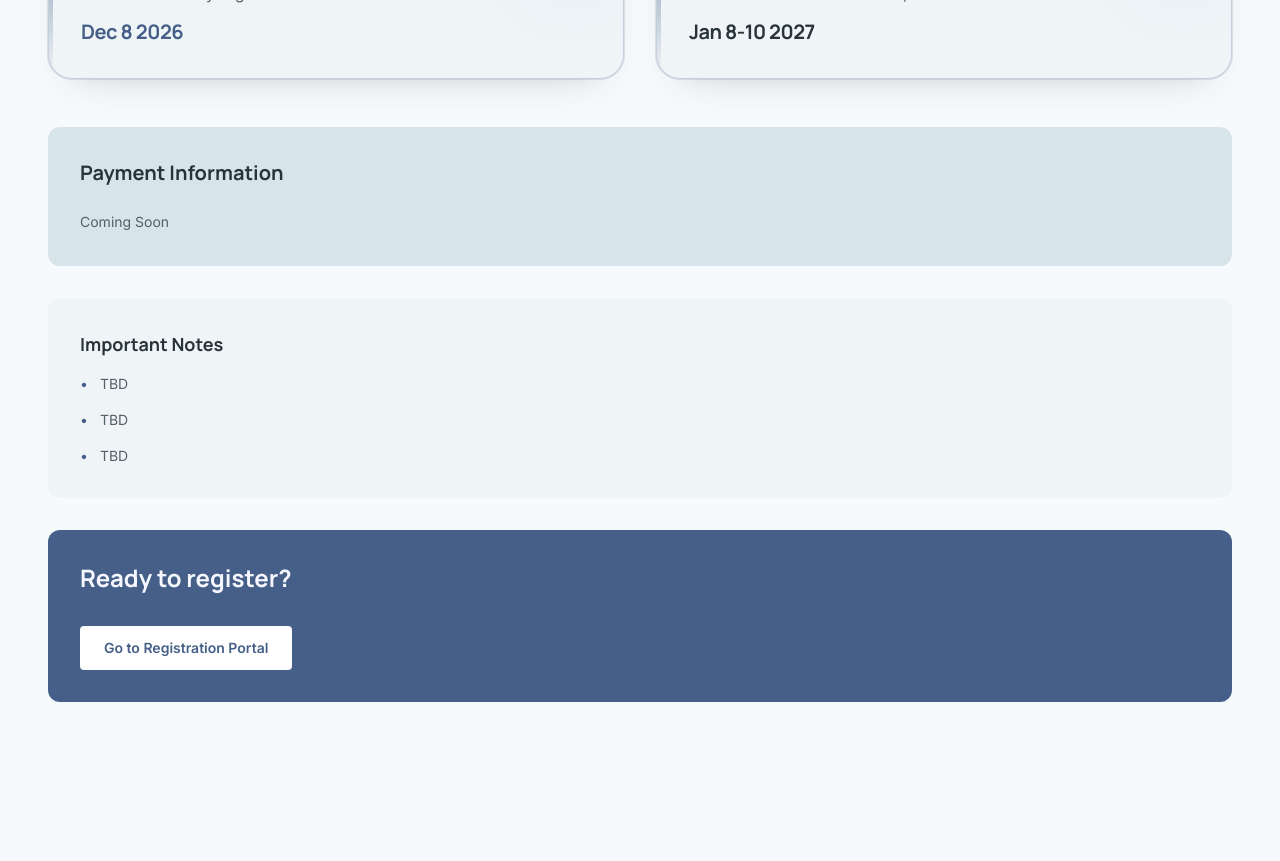
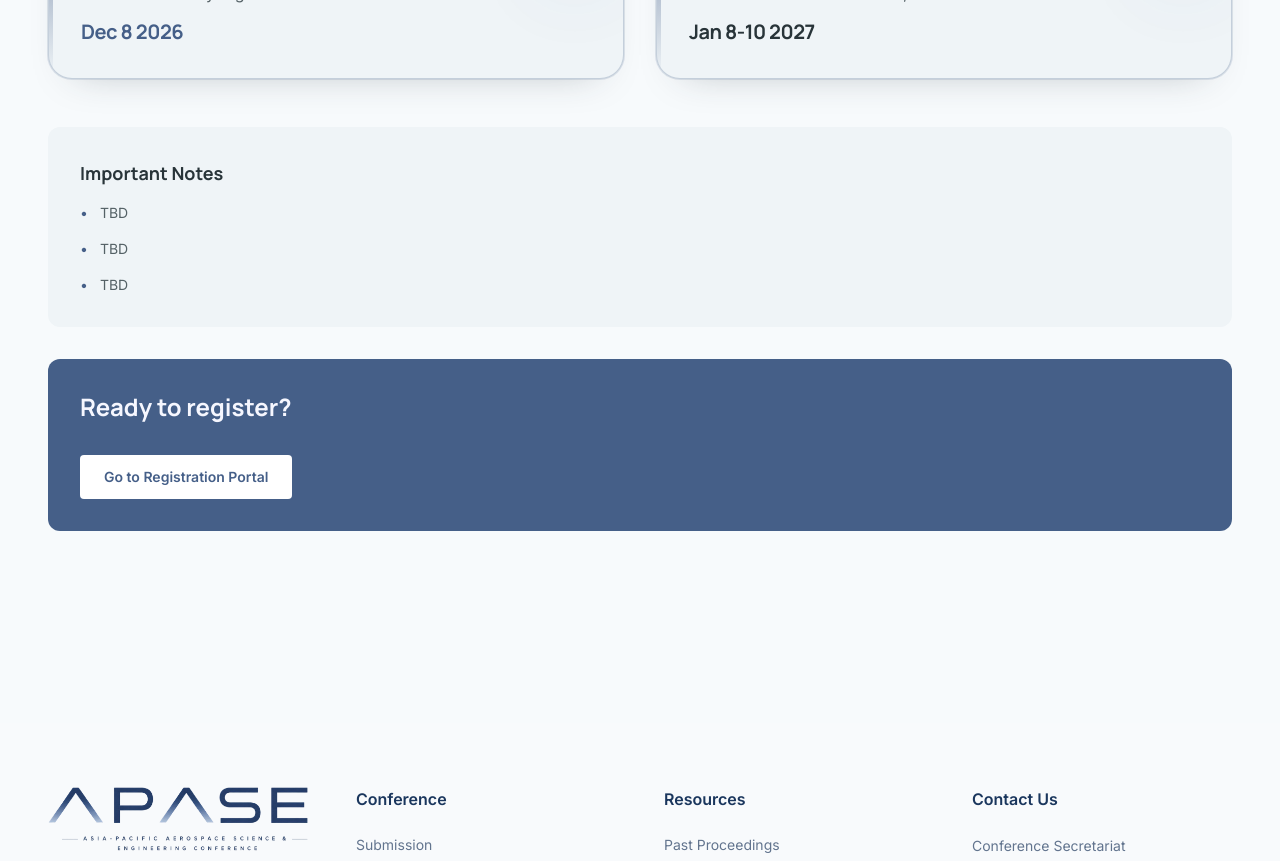
Before and after one commit to ascomlab/apase-web, a Next.js app: page /registration in a window 1280 px wide. Shown: the part 1380-2241 px from the top of the page. Built offline with nearby package versions, Linux system fonts and the light colour scheme.

Commit message:
Update page.tsx

```diff
--- a/app/registration/page.tsx
+++ b/app/registration/page.tsx
@@ -150,16 +150,7 @@ export default function RegistrationPage() {
           </div>
 
           <aside className="space-y-8">
-            <div className="bg-surface-container-highest p-8 rounded-xl">
-              <h3 className="font-headline font-bold text-xl mb-6">
-                Payment Information
-              </h3>
-              <div className="space-y-6">
-                <p className="text-sm text-on-surface-variant leading-relaxed">
-                  Coming Soon
-                </p>
-              </div>
-            </div>
+
             <div className="bg-surface-container-low p-8 rounded-xl">
               <h3 className="font-headline font-bold text-lg mb-4">
                 Important Notes
```
